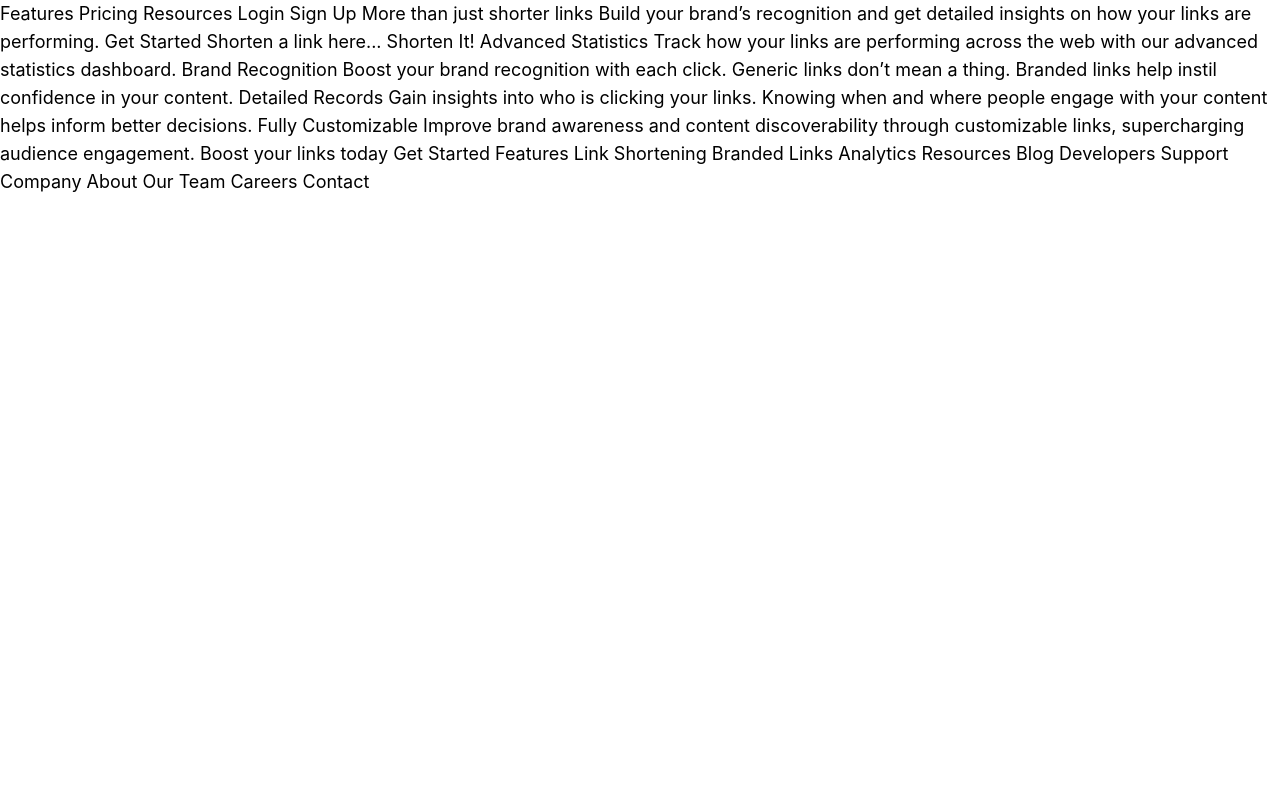
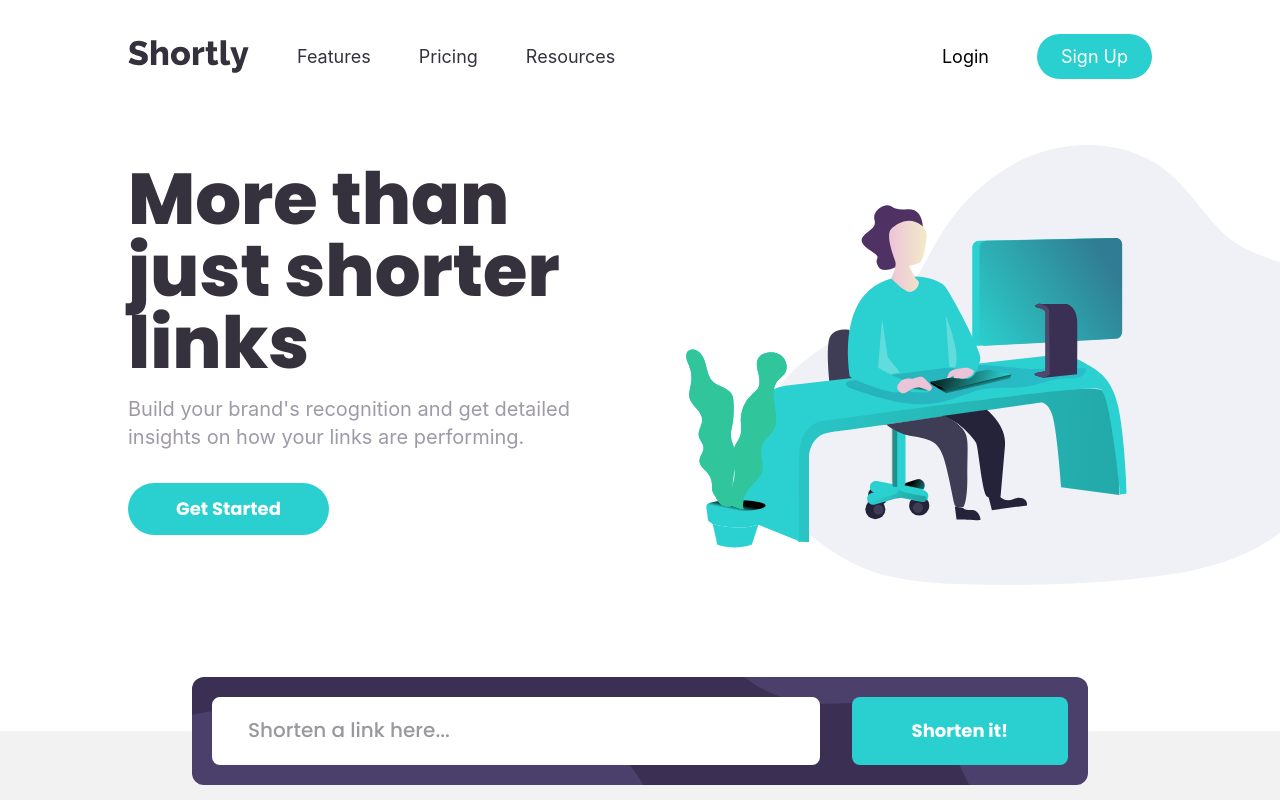
Before and after one commit to TonyFred-code/url-shortener, a React (Vite) app: page / in a window 1280 px wide. Shown: the top 800 px of the page. Built offline with nearby package versions, Linux system fonts and the light colour scheme.

Commit message:
feat: combine page sections
add Header component
add Hero component
add Form component
add Features component
add Boost component
add Footer component

```diff
--- a/src/App.jsx
+++ b/src/App.jsx
@@ -1,19 +1,19 @@
+import Boost from "./components/Boost.jsx";
+import Features from "./components/Features.jsx";
+import Footer from "./components/Footer.jsx";
+import Form from "./components/Form.jsx";
+import Header from "./components/Header.jsx";
+import Hero from "./components/Hero.jsx";
+
 export default function App() {
   return (
-    <div>
-      Features Pricing Resources Login Sign Up More than just shorter links
-      Build your brand’s recognition and get detailed insights on how your links
-      are performing. Get Started Shorten a link here... Shorten It! Advanced
-      Statistics Track how your links are performing across the web with our
-      advanced statistics dashboard. Brand Recognition Boost your brand
-      recognition with each click. Generic links don’t mean a thing. Branded
-      links help instil confidence in your content. Detailed Records Gain
-      insights into who is clicking your links. Knowing when and where people
-      engage with your content helps inform better decisions. Fully Customizable
-      Improve brand awareness and content discoverability through customizable
-      links, supercharging audience engagement. Boost your links today Get
-      Started Features Link Shortening Branded Links Analytics Resources Blog
-      Developers Support Company About Our Team Careers Contact
+    <div className="min-h-screen">
+      <Header />
+      <Hero />
+      <Form />
+      <Features />
+      <Boost />
+      <Footer />
     </div>
   );
 }
```
